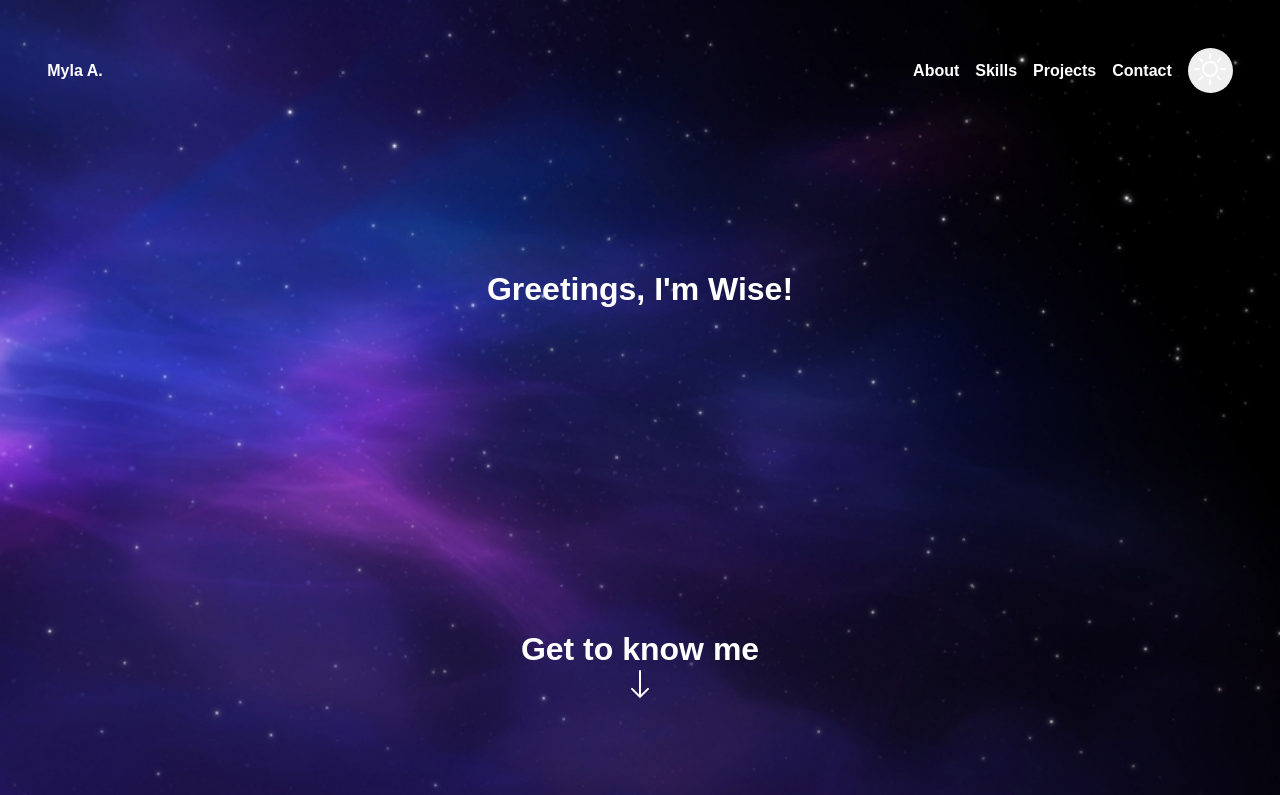
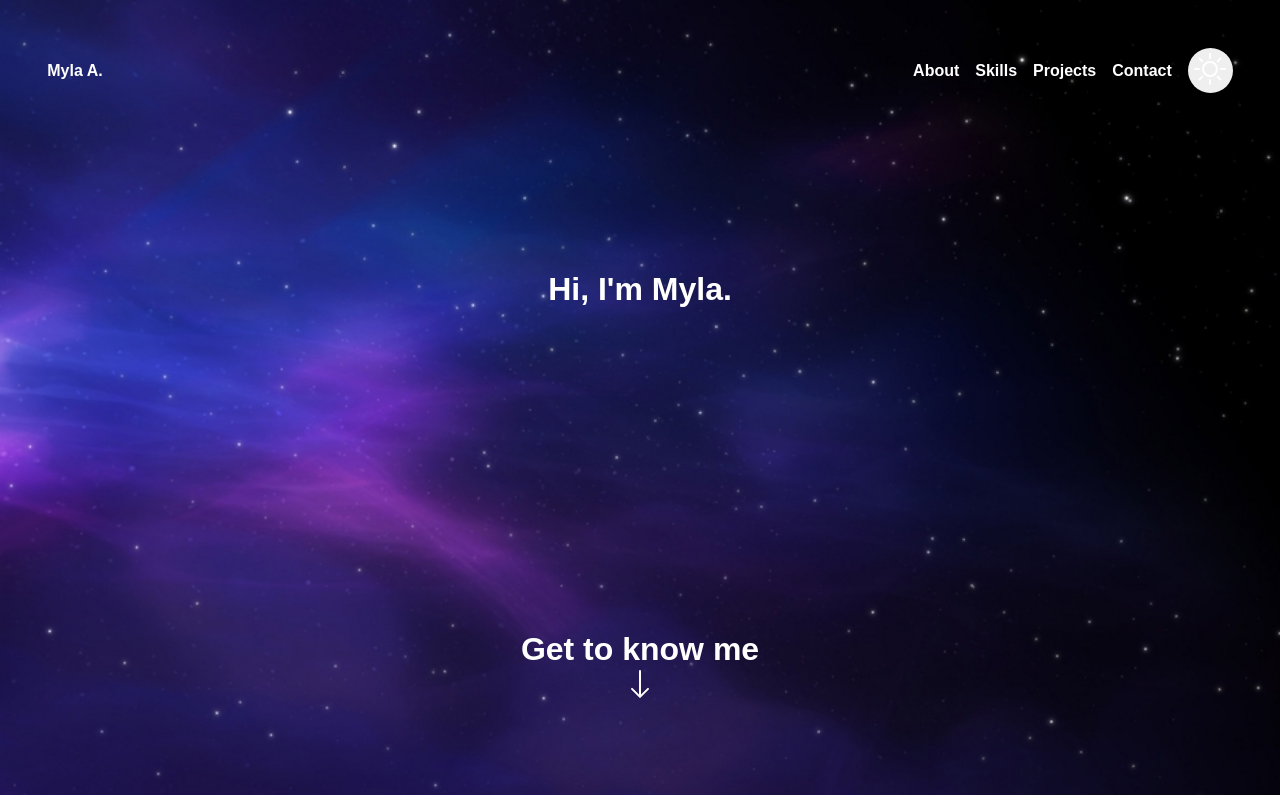
Before and after one commit to wise-guru/portfolio, a React (Create React App) app: page / in a window 1280 px wide. Shown: the top 795 px of the page. Built offline with nearby package versions, Linux system fonts and the light colour scheme.

Commit message:
Add span

```diff
--- a/src/components/Introduction.js
+++ b/src/components/Introduction.js
@@ -5,7 +5,9 @@ function Introduction(props) {
   return (
     <section>
       <div className="introduction">
-        <div>Greetings, I&apos;m Wise!</div>
+        <div className="title">
+          Hi, I&apos;m <span className="title-second">Myla.</span>
+        </div>
         <div className="transition" onClick={() => handleClick("about")}>
           <div>Get to know me</div>
           <Arrow />
```
